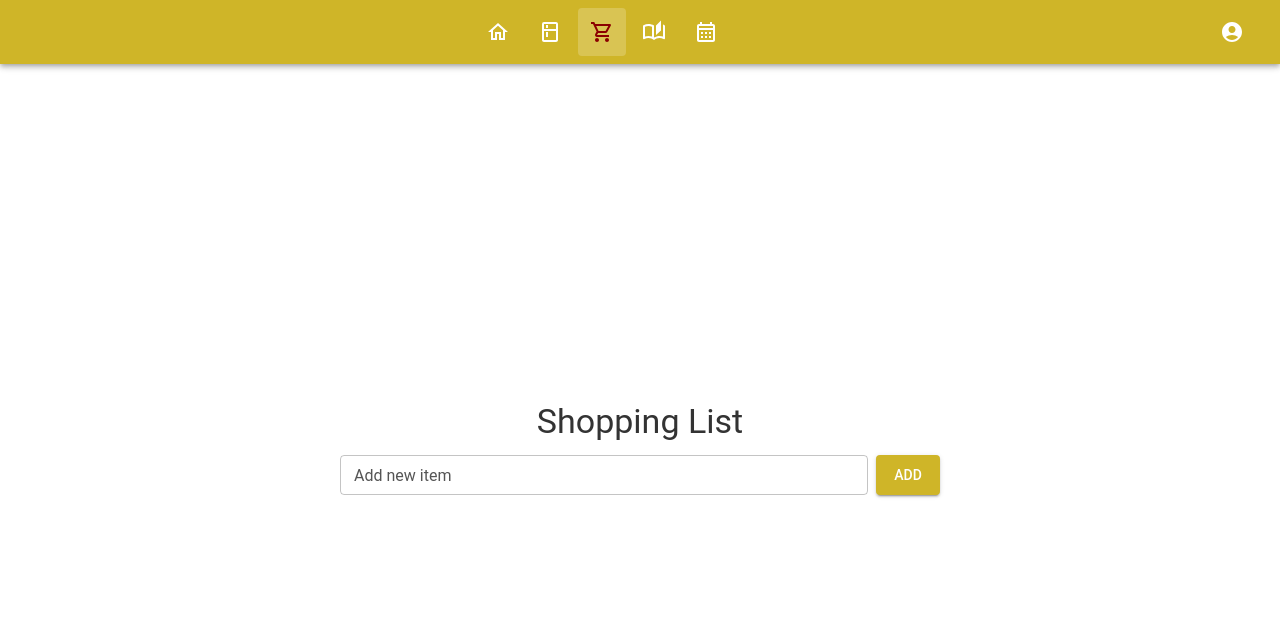
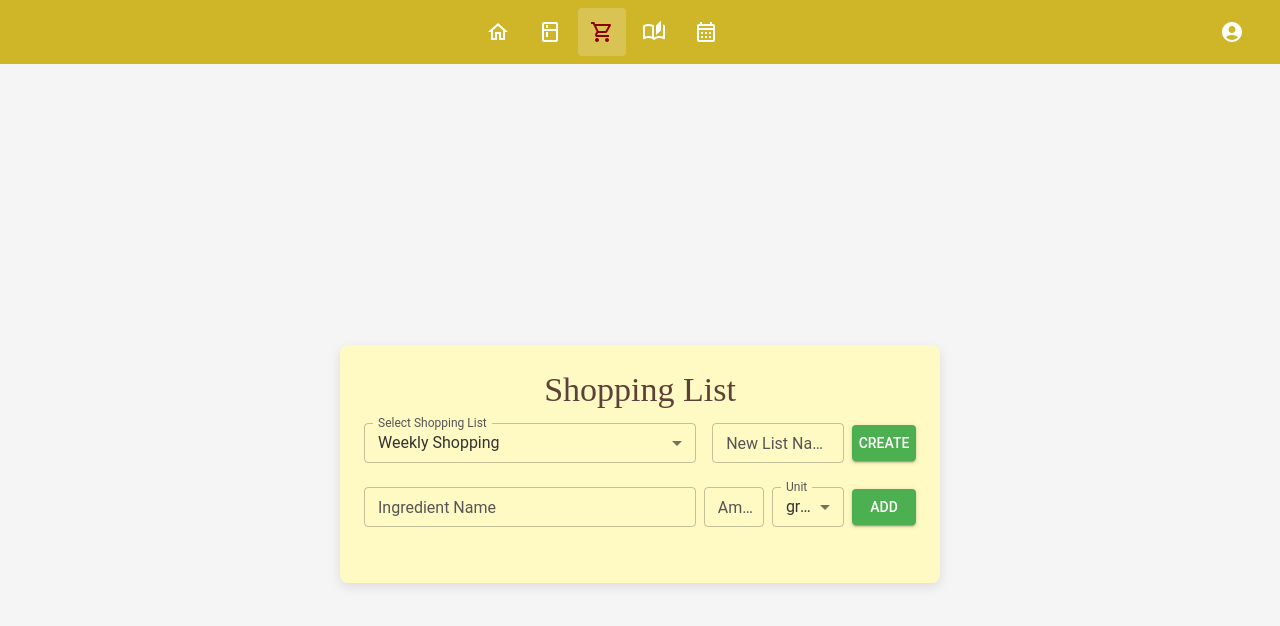
Before and after one commit to Zdziszkee/graphical-interfaces, a React (Create React App) app: page / in a window 1280 px wide. Both pictures are taken after a click on the button 602 px from the left and 32 px from the top of the page. Shown: the top 626 px of the page. Built offline with nearby package versions, Linux system fonts and the light colour scheme.

Commit message:
shopping list

```diff
--- a/src/AppContext.tsx
+++ b/src/AppContext.tsx
@@ -3,10 +3,11 @@ import React, { createContext, useContext, useState, ReactNode } from 'react';
 import { displaySuccessNotification } from './utils/displayNotification';
 
 // Define the type for an ingredient with a unit
-interface Ingredient {
+export interface Ingredient {
 	name: string;
 	amount: number;
 	unit: string; // e.g., 'grams', 'ml', 'pieces'
+	checked?: boolean; // Optional property to track if the item is checked
 }
 
 // Define the type for a recipe with ingredients and steps
--- a/src/components/common/ShoppingListItem.tsx
+++ b/src/components/common/ShoppingListItem.tsx
@@ -1,104 +1,146 @@
-import React, { useState } from 'react';
-import {
-    ListItem,
-    ListItemIcon,
-    ListItemText,
-    Checkbox,
-    IconButton,
-    Typography,
-    Tooltip,
-    Box,
-} from '@mui/material';
-import CommentIcon from '@mui/icons-material/Comment';
+import React, { useState, useEffect } from 'react';
+import { ListItem, ListItemText, IconButton, Checkbox, Typography, Box, TextField, MenuItem } from '@mui/material';
 import DeleteIcon from '@mui/icons-material/Delete';
-import NoteDialog from './NoteDialog';
-import { ShoppingItem } from '../views/ShoppingListView';
+import EditIcon from '@mui/icons-material/Edit';
+import SaveIcon from '@mui/icons-material/Save';
+import { displayErrorNotification } from '../../utils/displayNotification';
 
+// Define the props interface for ShoppingListItem
 interface ShoppingListItemProps {
-    item: ShoppingItem;
-    removeItem: (id: string) => void;
-    toggleChecked: (id: string) => void;
-    updateItem: (item: ShoppingItem) => void;
+    item: {
+        id: string;
+        text: string;
+        checked: boolean;
+        note: string;
+        creationDate: string;
+    };
+    removeItem: () => void;
+    toggleChecked: () => void;
+    updateItem: (updatedItem: { id: string; text: string }) => void;
 }
 
-export default function ShoppingListItem({
-                                             item,
-                                             removeItem,
-                                             toggleChecked,
-                                             updateItem,
-                                         }: ShoppingListItemProps) {
-    const [openNoteDialog, setOpenNoteDialog] = useState(false);
+const ShoppingListItem: React.FC<ShoppingListItemProps> = ({
+                                                               item,
+                                                               removeItem,
+                                                               toggleChecked,
+                                                               updateItem,
+                                                           }) => {
+    const [isEditing, setIsEditing] = useState(false);
+    const [name, setName] = useState('');
+    const [amount, setAmount] = useState('');
+    const [unit, setUnit] = useState('grams');
 
-    const handleNoteDialogOpen = () => {
-        setOpenNoteDialog(true);
+    // Parse the ingredient details from the text when the item changes
+    useEffect(() => {
+        const [parsedName, parsedAmountWithUnit] = item.text.split(' - ');
+        const [parsedAmount] = parsedAmountWithUnit.split(' '); // Extract only the number
+        setName(parsedName);
+        setAmount(parsedAmount);
+        setUnit(parsedAmountWithUnit.split(' ')[1]); // Extract the unit
+    }, [item.text]);
+
+    // Handle saving modifications
+    const handleSave = () => {
+        const parsedAmount = parseFloat(amount);
+
+        // Validate the amount before saving
+        if (isNaN(parsedAmount) || parsedAmount <= 0) {
+            displayErrorNotification('Amount must be a number greater than 0'); // Show error notification
+            return; // Stop the save operation
+        }
+
+        const updatedText = `${name} - ${amount} ${unit}`;
+        updateItem({ id: item.id, text: updatedText });
+        setIsEditing(false);
     };
 
-    const handleNoteDialogClose = (note?: string) => {
-        setOpenNoteDialog(false);
-        if (note !== undefined) {
-            updateItem({ ...item, note });
-        }
-    };
+    return (
+        <ListItem
+            sx={{
+                borderBottom: '1px solid #e0e0e0',
+                '&:last-child': { borderBottom: 'none' },
+                display: 'flex',
+                alignItems: 'center',
+                justifyContent: 'space-between',
+                paddingRight: '8px',
+            }}
+        >
+            {/* Checkbox and Item Text */}
+            <Box display="flex" alignItems="center" flexGrow={1}>
+                <Checkbox
+                    checked={item.checked} // Use the checked prop
+                    onChange={toggleChecked} // Connect to the toggleChecked function
+                />
+                {isEditing ? (
+                    <Box display="flex" gap={1} alignItems="center">
+                        <TextField
+                            label="Ingredient Name"
+                            value={name}
+                            onChange={(e) => setName(e.target.value)} // Update name
+                            size="small"
+                        />
+                        <TextField
+                            label="Amount"
+                            type="text" // Use type="text" instead of type="number"
+                            value={amount}
+                            onChange={(e) => setAmount(e.target.value)} // Update amount
+                            size="small"
+                            sx={{ width: 100 }}
+                            error={parseFloat(amount) <= 0 || isNaN(parseFloat(amount))} // Show red border if amount is invalid
+                        />
+                        <TextField
+                            select
+                            label="Unit"
+                            value={unit}
+                            onChange={(e) => setUnit(e.target.value as string)} // Update unit
+                            size="small"
+                            sx={{ width: 120 }}
+                        >
+                            <MenuItem value="grams">grams</MenuItem>
+                            <MenuItem value="ml">ml</MenuItem>
+                            <MenuItem value="pieces">pieces</MenuItem>
+                            <MenuItem value="tablespoons">tablespoons</MenuItem>
+                            <MenuItem value="teaspoons">teaspoons</MenuItem>
+                        </TextField>
+                    </Box>
+                ) : (
+                    <ListItemText
+                        primary={item.text}
+                        secondary={
+                            <>
+                                <Typography variant="body2" color="textSecondary">
+                                    {item.note}
+                                </Typography>
+                                <Typography variant="caption" color="textSecondary">
+                                    Added on: {new Date(item.creationDate).toLocaleDateString()}
+                                </Typography>
+                            </>
+                        }
+                    />
+                )}
+            </Box>
 
-    // Format the creation date
-    const creationDateTime = new Date(item.creationDate).toLocaleString();
+            {/* Action Buttons */}
+            <Box display="flex" alignItems="center">
+                {isEditing ? (
+                    <IconButton
+                        aria-label="save"
+                        onClick={handleSave}
+                        disabled={parseFloat(amount) <= 0 || isNaN(parseFloat(amount))} // Disable if amount is invalid
+                    >
+                        <SaveIcon />
+                    </IconButton>
+                ) : (
+                    <IconButton aria-label="edit" onClick={() => setIsEditing(true)}>
+                        <EditIcon />
+                    </IconButton>
+                )}
+                <IconButton aria-label="delete" onClick={removeItem}>
+                    <DeleteIcon />
+                </IconButton>
+            </Box>
+        </ListItem>
+    );
+};
 
-    return (
-        <>
-            <ListItem
-                alignItems="flex-start"
-                sx={{ pl: 0 }}
-                secondaryAction={
-                    <>
-                        <Tooltip title="Add/Edit Note">
-                            <IconButton edge="end" aria-label="add note" onClick={handleNoteDialogOpen}>
-                                <CommentIcon />
-                            </IconButton>
-                        </Tooltip>
-                        <Tooltip title="Delete Item">
-                            <IconButton edge="end" aria-label="delete" onClick={() => removeItem(item.id)}>
-                                <DeleteIcon />
-                            </IconButton>
-                        </Tooltip>
-                    </>
-                }
-            >
-                <ListItemIcon sx={{ minWidth: '36px' }}>
-                    <Checkbox
-                        edge="start"
-                        checked={item.checked}
-                        tabIndex={-1}
-                        disableRipple
-                        inputProps={{ 'aria-labelledby': `checkbox-list-label-${item.id}` }}
-                        onChange={() => toggleChecked(item.id)}
-                    />
-                </ListItemIcon>
-                <ListItemText
-                    id={`checkbox-list-label-${item.id}`}
-                    primary={
-                        <Box>
-                            <Typography
-                                variant="body1"
-                                style={{ textDecoration: item.checked ? 'line-through' : 'none' }}
-                            >
-                                {item.text}
-                            </Typography>
-                            <Typography variant="caption" color="textSecondary">
-                                Added on: {creationDateTime}
-                            </Typography>
-                        </Box>
-                    }
-                    secondary={
-                        item.note && (
-                            <Typography variant="body2" color="text.secondary">
-                                {item.note}
-                            </Typography>
-                        )
-                    }
-                />
-            </ListItem>
-            {/* Note Dialog */}
-            <NoteDialog open={openNoteDialog} onClose={handleNoteDialogClose} note={item.note} />
-        </>
-    );
-}
+export default ShoppingListItem;
--- a/src/components/views/ShoppingListView.tsx
+++ b/src/components/views/ShoppingListView.tsx
@@ -1,69 +1,56 @@
-// ShoppingListView.tsx
-import React, { useState, useEffect } from 'react';
-import { Box, List, Typography } from '@mui/material';
-import NewItemForm from '../common/NewItemForm';
+import React, { useState } from 'react';
+import { Box, List, Typography, Paper, TextField, MenuItem, Button, Select, FormControl, InputLabel } from '@mui/material';
 import ShoppingListItem from '../common/ShoppingListItem';
-
-export interface ShoppingItem {
-    id: string;
-    text: string;
-    checked: boolean;
-    note: string;
-    creationDate: string; // Store as ISO string
-}
+import { displayErrorNotification } from '../../utils/displayNotification';
+import { useAppContext } from '../../AppContext'; // Adjust the import path
 
 export default function ShoppingListView() {
-    const [items, setItems] = useState<ShoppingItem[]>([]);
+    const {
+        shoppingLists,
+        selectedShoppingList,
+        addToShoppingList,
+        setShoppingLists,
+        createShoppingList,
+        selectShoppingList,
+    } = useAppContext();
 
-    // Load items from local storage on component mount
-    useEffect(() => {
-        const storedItems = localStorage.getItem('shoppingListItems');
-        if (storedItems) {
-            // Parse the stored items and ensure dates are strings
-            const parsedItems: ShoppingItem[] = JSON.parse(storedItems).map((item: any) => ({
-                ...item,
-                creationDate: item.creationDate || new Date().toISOString(),
-            }));
-            setItems(parsedItems);
+    const [newIngredient, setNewIngredient] = useState<{ name: string; amount: string; unit: string }>({
+        name: '',
+        amount: '',
+        unit: 'grams',
+    });
+
+    const [newListName, setNewListName] = useState(''); // State for creating a new shopping list
+
+    // Find the currently selected shopping list
+    const currentList = shoppingLists.find((list) => list.name === selectedShoppingList);
+
+    // Handle adding a new ingredient to the shopping list
+    const handleAddIngredient = () => {
+        const amount = parseFloat(newIngredient.amount);
+
+        // Validate the amount
+        if (isNaN(amount) || amount <= 0) {
+            displayErrorNotification('Amount must be a number greater than 0'); // Show error notification
+            return; // Stop the add operation
         }
-    }, []);
 
-    // Save items to local storage whenever items change
-    useEffect(() => {
-        localStorage.setItem('shoppingListItems', JSON.stringify(items));
-    }, [items]);
-
-    const addItem = (text: string) => {
-        const newItem: ShoppingItem = {
-            id: Date.now().toString(),
-            text,
-            checked: false,
-            note: '',
-            creationDate: new Date().toISOString(),
-        };
-        setItems((prevItems) => [...prevItems, newItem]);
+        if (newIngredient.name.trim() && amount > 0) {
+            addToShoppingList(
+                { name: newIngredient.name, amount, unit: newIngredient.unit },
+                selectedShoppingList
+            );
+            setNewIngredient({ name: '', amount: '', unit: 'grams' }); // Reset form
+        }
     };
 
-    const removeItem = (id: string) => {
-        setItems((prevItems) => prevItems.filter((item) => item.id !== id));
+    // Handle creating a new shopping list
+    const handleCreateList = () => {
+        if (newListName.trim()) {
+            createShoppingList(newListName);
+            setNewListName(''); // Reset the input field
+        }
     };
-
-    const toggleChecked = (id: string) => {
-        setItems((prevItems) =>
-            prevItems.map((item) => (item.id === id ? { ...item, checked: !item.checked } : item))
-        );
-    };
-
-    const updateItem = (updatedItem: ShoppingItem) => {
-        setItems((prevItems) =>
-            prevItems.map((item) => (item.id === updatedItem.id ? updatedItem : item))
-        );
-    };
-
-    // Sort items by creationDate (newest first)
-    const sortedItems = [...items].sort(
-        (a, b) => new Date(b.creationDate).getTime() - new Date(a.creationDate).getTime()
-    );
 
     return (
         <Box
@@ -71,25 +58,135 @@ export default function ShoppingListView() {
             alignItems="center"
             justifyContent="center"
             flexDirection="column"
-            sx={{ minHeight: '100vh', p: 2 }}
+            sx={{ minHeight: '100vh', p: 2, background: '#f5f5f5' }}
         >
-            <Typography variant="h4" align="center" gutterBottom>
-                Shopping List
-            </Typography>
-            <Box display="flex" flexDirection="column" sx={{ width: '100%', maxWidth: 600 }}>
-                <NewItemForm addItem={addItem} />
-                <List sx={{ width: '100%', bgcolor: 'background.paper' }}>
-                    {sortedItems.map((item) => (
-                        <ShoppingListItem
-                            key={item.id}
-                            item={item}
-                            removeItem={removeItem}
-                            toggleChecked={toggleChecked}
-                            updateItem={updateItem}
+            <Paper
+                elevation={3}
+                sx={{
+                    width: '100%',
+                    maxWidth: 600,
+                    p: 3,
+                    background: '#fff9c4',
+                    borderRadius: 2,
+                    boxShadow: '0px 4px 12px rgba(0, 0, 0, 0.1)',
+                }}
+            >
+                <Typography variant="h4" align="center" gutterBottom sx={{ fontFamily: 'Handwriting', color: '#5d4037' }}>
+                    Shopping List
+                </Typography>
+
+                {/* Shopping List Selection */}
+                <Box display="flex" gap={2} alignItems="center" mb={3}>
+                    <FormControl fullWidth size="small">
+                        <InputLabel>Select Shopping List</InputLabel>
+                        <Select
+                            value={selectedShoppingList}
+                            onChange={(e) => selectShoppingList(e.target.value as string)}
+                            label="Select Shopping List"
+                        >
+                            {shoppingLists.map((list) => (
+                                <MenuItem key={list.name} value={list.name}>
+                                    {list.name}
+                                </MenuItem>
+                            ))}
+                        </Select>
+                    </FormControl>
+
+                    {/* Create New Shopping List */}
+                    <Box display="flex" gap={1} alignItems="center">
+                        <TextField
+                            label="New List Name"
+                            value={newListName}
+                            onChange={(e) => setNewListName(e.target.value)}
+                            size="small"
                         />
-                    ))}
-                </List>
-            </Box>
+                        <Button variant="contained" onClick={handleCreateList} sx={{ background: '#4caf50' }}>
+                            Create
+                        </Button>
+                    </Box>
+                </Box>
+
+                {/* New Ingredient Form */}
+                <Box display="flex" flexDirection="column" gap={2}>
+                    <Box display="flex" gap={1} alignItems="center">
+                        <TextField
+                            label="Ingredient Name"
+                            value={newIngredient.name}
+                            onChange={(e) => setNewIngredient({ ...newIngredient, name: e.target.value })}
+                            fullWidth
+                            size="small"
+                        />
+                        <TextField
+                            label="Amount"
+                            type="text" // Use type="text" instead of type="number"
+                            value={newIngredient.amount}
+                            onChange={(e) => setNewIngredient({ ...newIngredient, amount: e.target.value })}
+                            size="small"
+                            sx={{ width: 100 }}
+                        />
+                        <TextField
+                            select
+                            label="Unit"
+                            value={newIngredient.unit}
+                            onChange={(e) => setNewIngredient({ ...newIngredient, unit: e.target.value })}
+                            size="small"
+                            sx={{ width: 120 }}
+                        >
+                            <MenuItem value="grams">grams</MenuItem>
+                            <MenuItem value="ml">ml</MenuItem>
+                            <MenuItem value="pieces">pieces</MenuItem>
+                            <MenuItem value="tablespoons">tablespoons</MenuItem>
+                            <MenuItem value="teaspoons">teaspoons</MenuItem>
+                        </TextField>
+                        <Button variant="contained" onClick={handleAddIngredient} sx={{ background: '#4caf50' }}>
+                            Add
+                        </Button>
+                    </Box>
+
+                    {/* Shopping List Items */}
+                    <List sx={{ width: '100%' }}>
+                        {currentList?.ingredients.map((ingredient, index) => (
+                            <ShoppingListItem
+                                key={index}
+                                item={{
+                                    id: index.toString(),
+                                    text: `${ingredient.name} - ${ingredient.amount} ${ingredient.unit}`,
+                                    checked: false,
+                                    note: '',
+                                    creationDate: new Date().toISOString(),
+                                }}
+                                removeItem={() => {
+                                    const updatedList = currentList.ingredients.filter((_, i) => i !== index);
+                                    const updatedLists = shoppingLists.map((list) =>
+                                        list.name === selectedShoppingList ? { ...list, ingredients: updatedList } : list
+                                    );
+                                    setShoppingLists(updatedLists);
+                                }}
+                                toggleChecked={() => {}}
+                                updateItem={(updatedItem) => {
+                                    const [name, amountWithUnit] = updatedItem.text.split(' - ');
+                                    const [amount, unit] = amountWithUnit.split(' ');
+
+                                    const updatedLists = shoppingLists.map((list) => {
+                                        if (list.name === selectedShoppingList) {
+                                            return {
+                                                ...list,
+                                                ingredients: list.ingredients.map((ingredient, i) =>
+                                                    i.toString() === updatedItem.id
+                                                        ? { ...ingredient, name, amount: parseFloat(amount), unit }
+                                                        : ingredient
+                                                ),
+                                            };
+                                        }
+                                        return list;
+                                    });
+                                    setShoppingLists(updatedLists);
+                                }}
+                            />
+                        ))}
+                    </List>
+                </Box>
+            </Paper>
         </Box>
     );
 }
```
